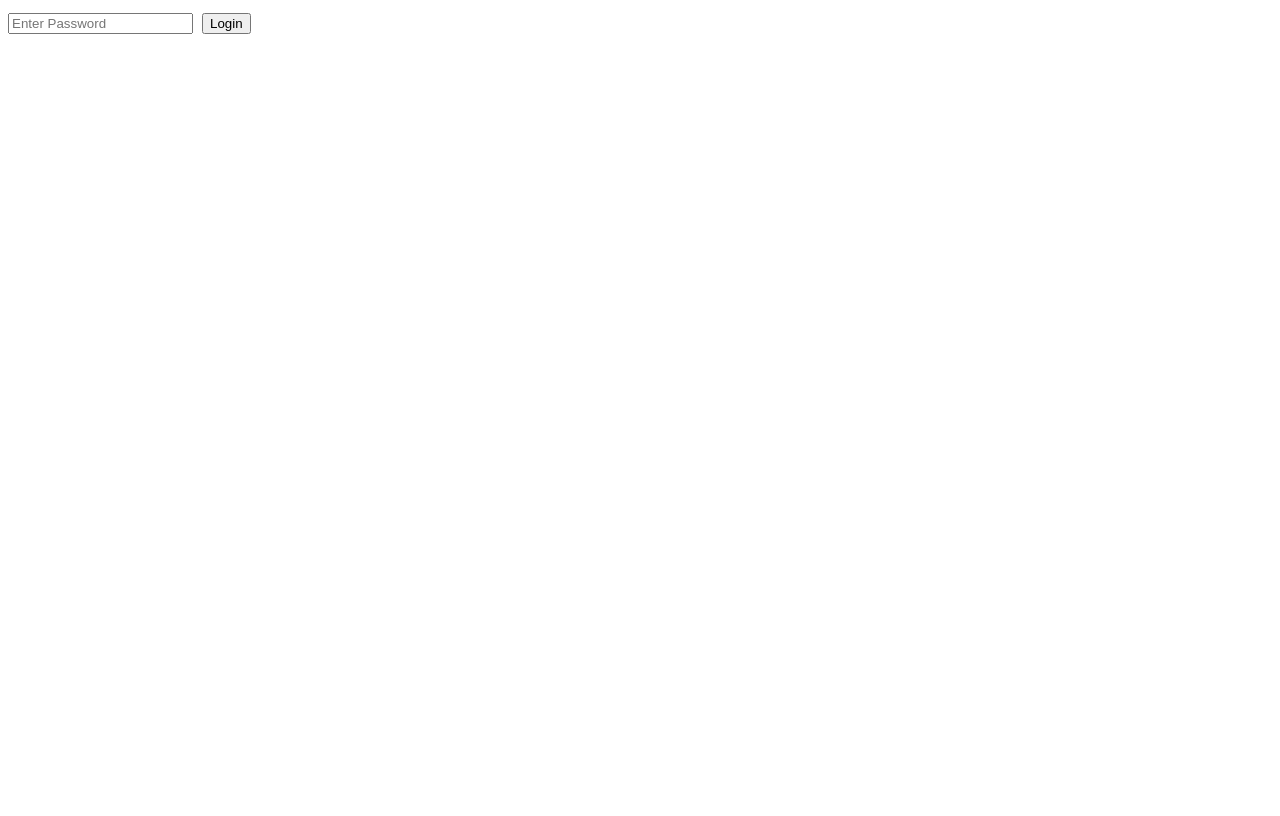
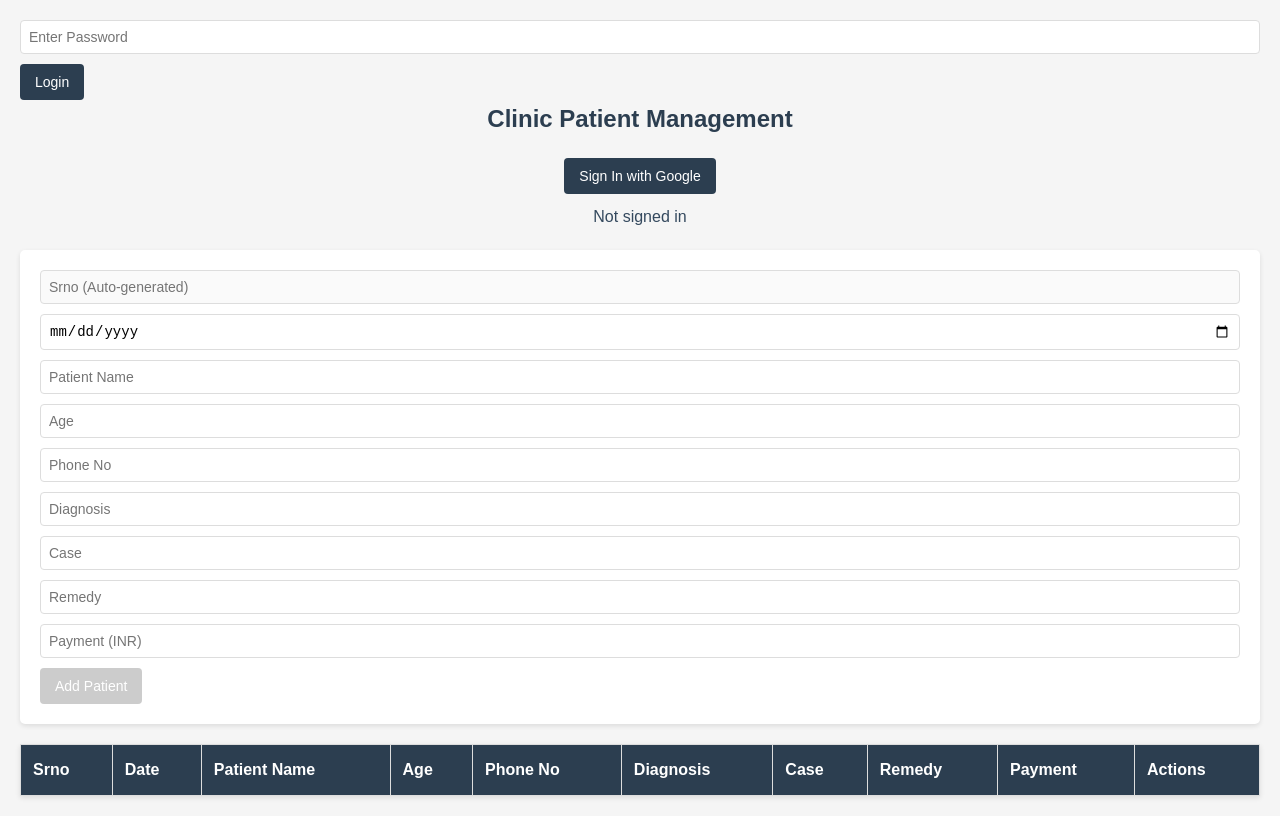
Before and after one commit to anish610/clinic-crud, a plain HTML site: page index.html in a window 1280 px wide. Drawn offline with Linux system fonts and the light colour scheme.

Commit message:
Adding css

```diff
--- a/index.html
+++ b/index.html
@@ -2,16 +2,15 @@
 <html lang="en">
 <head>
   <meta charset="UTF-8">
+
   <title>Clinic Patient CRUD</title>
+  <link rel="stylesheet" href="style.css">
   <style>
-    table { border-collapse: collapse; width: 100%; }
-    th, td { border: 1px solid #ddd; padding: 8px; text-align: left; }
-    th { background-color: #f2f2f2; }
-    .form-container { margin: 20px 0; }
-    button { margin: 5px; }
-    #auth { margin: 10px 0; }
-    #app { display: none; } /* Hidden until password is entered */
+
+
   </style>
+
+
 </head>
 <body>
   <!-- Password Prompt -->
--- /dev/null
+++ b/style.css
@@ -0,0 +1,122 @@
+/* Reset default margins and padding for consistency */
+* {
+    margin: 0;
+    padding: 0;
+    box-sizing: border-box;
+  }
+
+  /* Body styling for a clean background and font */
+  body {
+    font-family: Arial, sans-serif;
+    background-color: #f5f5f5;
+    padding: 20px;
+    line-height: 1.6;
+  }
+
+  /* Header styling */
+  h1 {
+    color: #2c3e50;
+    text-align: center;
+    margin-bottom: 20px;
+    font-size: 24px;
+  }
+
+  /* Table styling */
+  table {
+    border-collapse: collapse;
+    width: 100%;
+    background-color: #fff;
+    box-shadow: 0 2px 5px rgba(0, 0, 0, 0.1);
+    margin-top: 20px;
+  }
+
+  th, td {
+    border: 1px solid #ddd;
+    padding: 12px;
+    text-align: left;
+  }
+
+  th {
+    background-color: #2c3e50;
+    color: #fff;
+    font-weight: bold;
+  }
+
+  td {
+    color: #34495e;
+  }
+
+  /* Form container styling */
+  .form-container {
+    background-color: #fff;
+    padding: 20px;
+    border-radius: 5px;
+    box-shadow: 0 2px 5px rgba(0, 0, 0, 0.1);
+    margin-bottom: 20px;
+  }
+
+  /* Input fields styling */
+  input {
+    width: 100%;
+    padding: 8px;
+    margin-bottom: 10px;
+    border: 1px solid #ddd;
+    border-radius: 4px;
+    font-size: 14px;
+  }
+
+  input:focus {
+    outline: none;
+    border-color: #2c3e50;
+    box-shadow: 0 0 5px rgba(44, 62, 80, 0.3);
+  }
+
+  /* Button styling */
+  button {
+    background-color: #2c3e50;
+    color: #fff;
+    padding: 10px 15px;
+    border: none;
+    border-radius: 4px;
+    cursor: pointer;
+    font-size: 14px;
+    transition: background-color 0.3s;
+  }
+
+  button:disabled {
+    background-color: #cccccc;
+    cursor: not-allowed;
+  }
+
+  button:hover:not(:disabled) {
+    background-color: #34495e;
+  }
+
+  /* Authentication status and container */
+  #auth {
+    text-align: center;
+    margin-bottom: 20px;
+  }
+
+  #status {
+    color: #34495e;
+    margin-top: 10px;
+  }
+
+  /* Responsive design */
+  @media (max-width: 768px) {
+    table, .form-container {
+      width: 100%;
+      margin: 0 auto;
+    }
+
+    th, td {
+      padding: 8px;
+      font-size: 12px;
+    }
+
+    input, button {
+      font-size: 12px;
+      padding: 6px;
+    }
+  }
```
